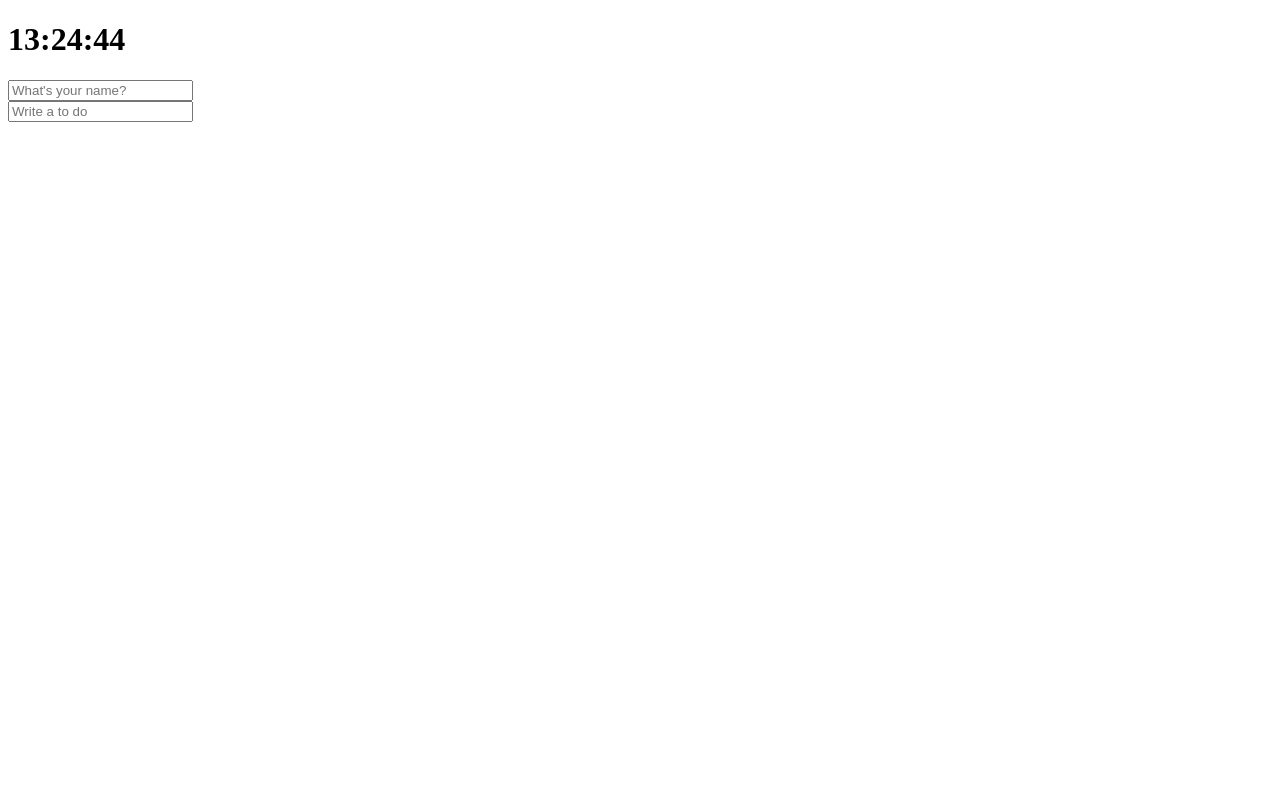
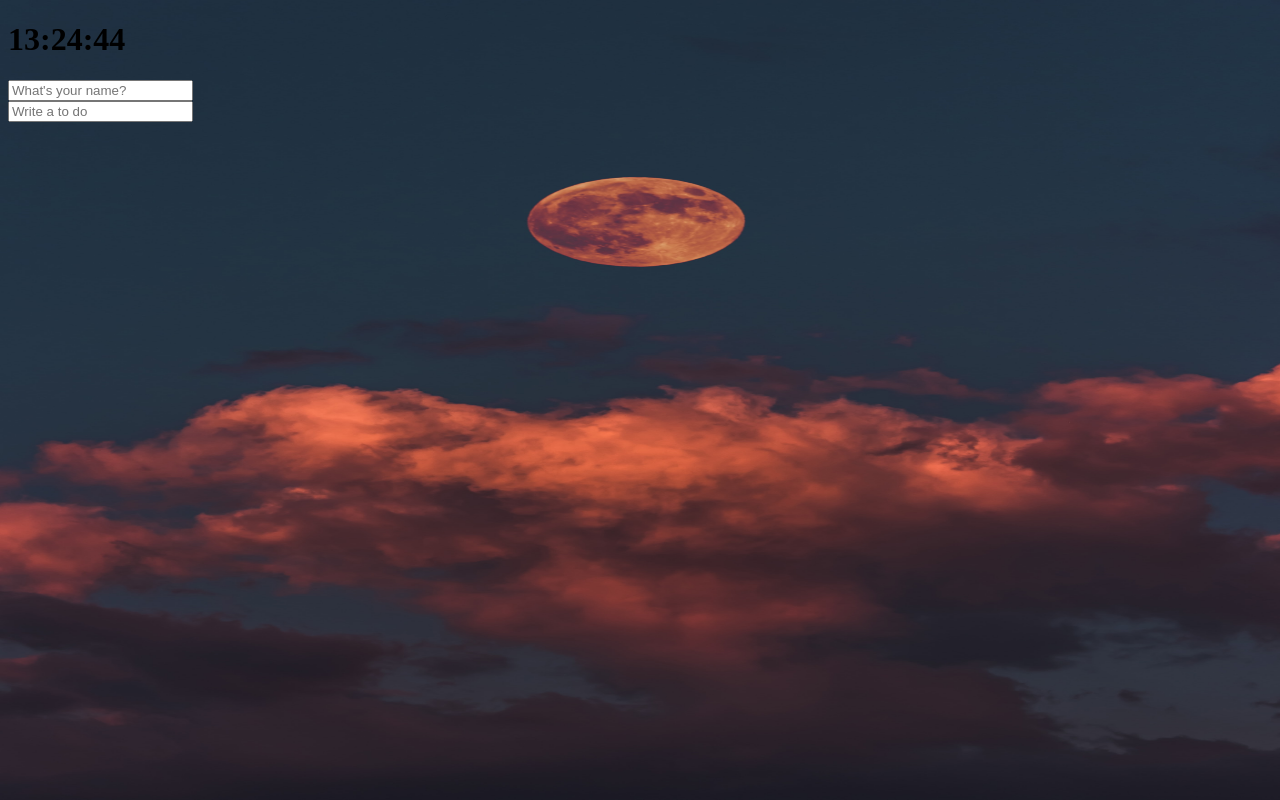
Before and after one commit to gyus13/namad_chrome, a plain HTML site: page index.html in a window 1280 px wide. Drawn offline with Linux system fonts and the light colour scheme.

Commit message:
fifth commit

```diff
--- /dev/null
+++ b/bg.js
@@ -0,0 +1,22 @@
+const body = document.querySelector("body");
+
+const IMG_NUMBER = 3;
+
+function paintImage(imgNumber) {
+  const image = new Image();
+  image.src = `images/${imgNumber + 1}.jpg`;
+  image.classList.add("bgImage");
+  body.prepend(image);
+}
+
+function genRandom() {
+  const number = Math.floor(Math.random() * IMG_NUMBER);
+  return number;
+}
+
+function init() {
+  const randomNumber = genRandom();
+  paintImage(randomNumber);
+}
+
+init();
--- a/index.css
+++ b/index.css
@@ -14,3 +14,22 @@ body{
 .showing {
     display:block;
 }
+
+@keyframes fadeIn {
+    from {
+      opacity: 0;
+    }
+    to {
+      opacity: 1;
+    }
+  }
+
+  .bgImage {
+    position: absolute;
+    top: 0;
+    left: 0;
+    width: 100%;
+    height: 100%;
+    z-index: -1;
+    animation: fadeIn 0.5s linear;
+  }
--- a/index.html
+++ b/index.html
@@ -28,4 +28,5 @@
         <script src="clock.js"></script>
         <script src="greeting.js"></script>
         <script src="todo.js"></script>
+        <script src="bg.js"></script>
     </body>
```
Also changed, not shown: images/1.jpg (added), images/3.jpg (added), images/4.jpg (added), images/5.jpg (added), images/7.jpg (added), 3 other files.
